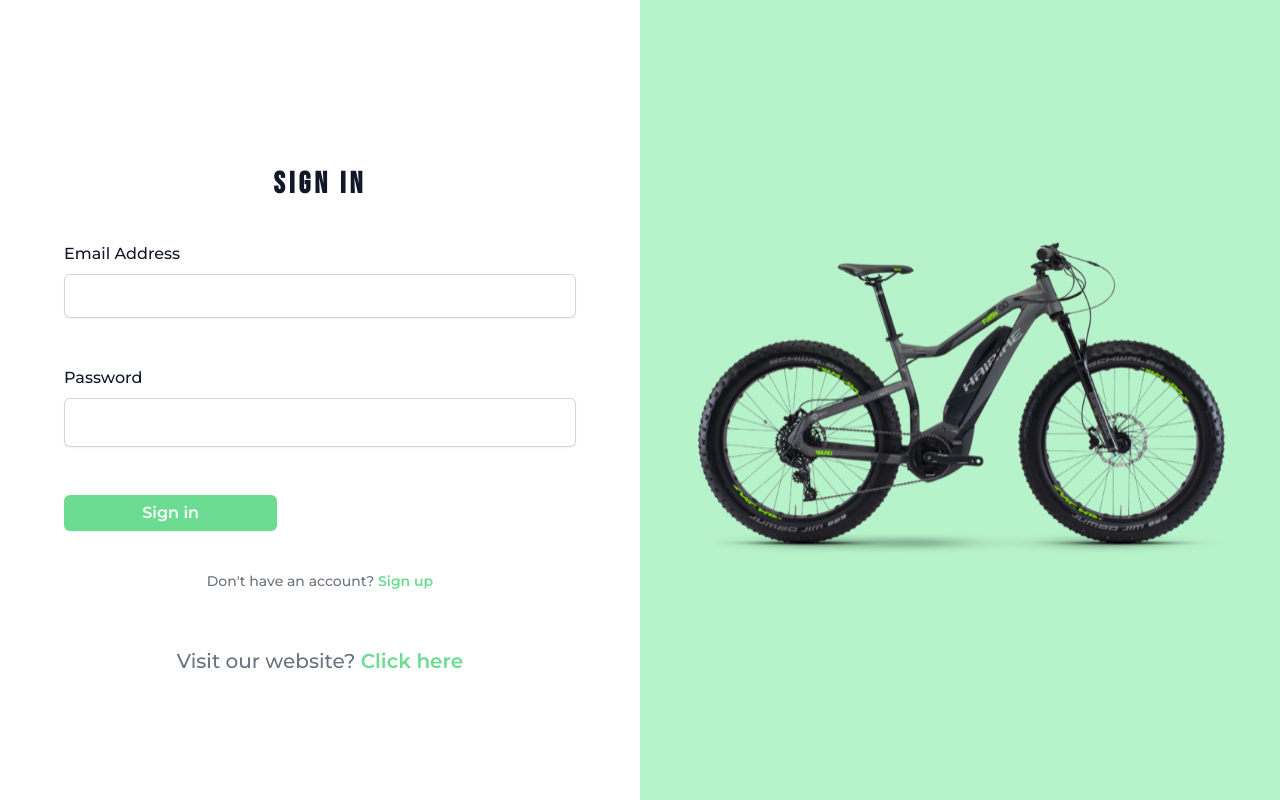
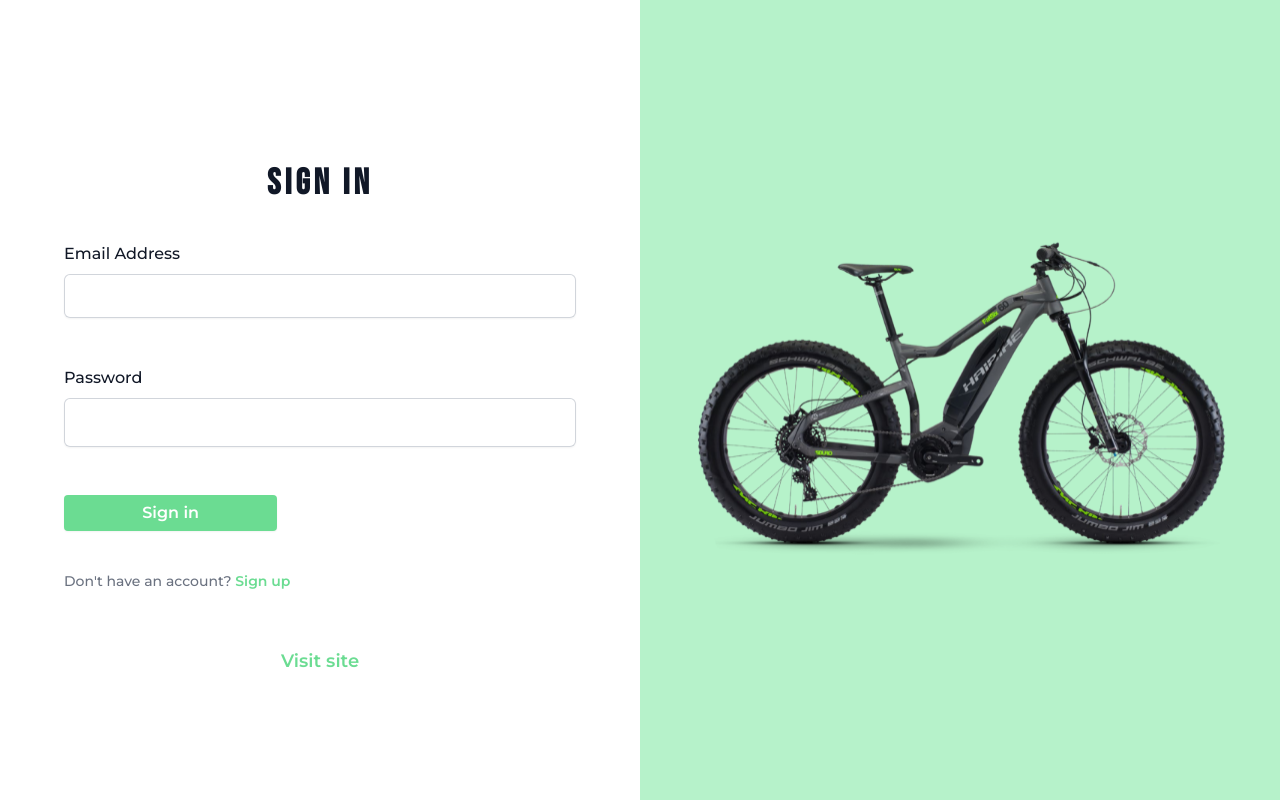
Before and after one commit to asfundmirza/bikea, a React (Create React App) app in the folder my-app/: page /sign-in in a window 1280 px wide. Built offline with nearby package versions, Linux system fonts and the light colour scheme.

Commit message:
Ui changes of signin page

```diff
--- a/my-app/src/components/Signin.js
+++ b/my-app/src/components/Signin.js
@@ -72,7 +72,7 @@ const Signin = () => {
 
         <div className="flex min-h-full  flex-1 flex-col justify-center px-6 py-12 lg:px-8">
           <div className="sm:mx-auto sm:w-full sm:max-w-sm">
-            <h2 className="mt-10 text-center text-3xl font-bold font-heading tracking-[0.25rem] leading-9  text-gray-900">
+            <h2 className="mt-10 text-center text-4xl font-bold font-heading tracking-[0.25rem] leading-9  text-gray-900">
               Sign in
             </h2>
           </div>
@@ -146,30 +146,30 @@ const Signin = () => {
                 </div>
               </div>
 
-              <div className="flex justify-center md:justify-start">
+              <div className="flex justify-start">
                 <button
                   type="submit"
-                  className="flex w-4/12 md:w-5/12 justify-center rounded-md bg-buttonGreen px-3 py-1.5 text-md font-body font-semibold leading-6 text-white shadow-sm hover:bg-customGreen "
+                  className="flex w-4/12 md:w-5/12 justify-center rounded-[4px] bg-buttonGreen px-3 py-1.5 text-md font-body font-semibold leading-6 text-white shadow-sm hover:bg-customGreen "
                 >
                   Sign in
                 </button>
               </div>
             </form>
 
-            <p className="mt-10 text-center text-sm text-gray-500 font-body">
+            <p className="mt-10 text-left text-sm text-gray-500 font-body">
               Don't have an account?{" "}
               <Link to={"/sign-up"}>
                 <span className="text-buttonGreen font-semibold">Sign up</span>
               </Link>
             </p>
-            <p className="mt-14 text-center text-xl text-gray-500 font-body">
-              Visit our website?{" "}
+            <p className="mt-14 text-center text-md md:text-lg text-gray-500 font-body">
+
               <Link to={"/home"}>
                 <span
                   onClick={bypassHandler}
-                  className="text-buttonGreen font-semibold"
+                  className="text-buttonGreen  font-semibold"
                 >
-                  Click here
+                  Visit site
                 </span>
               </Link>
             </p>
```
